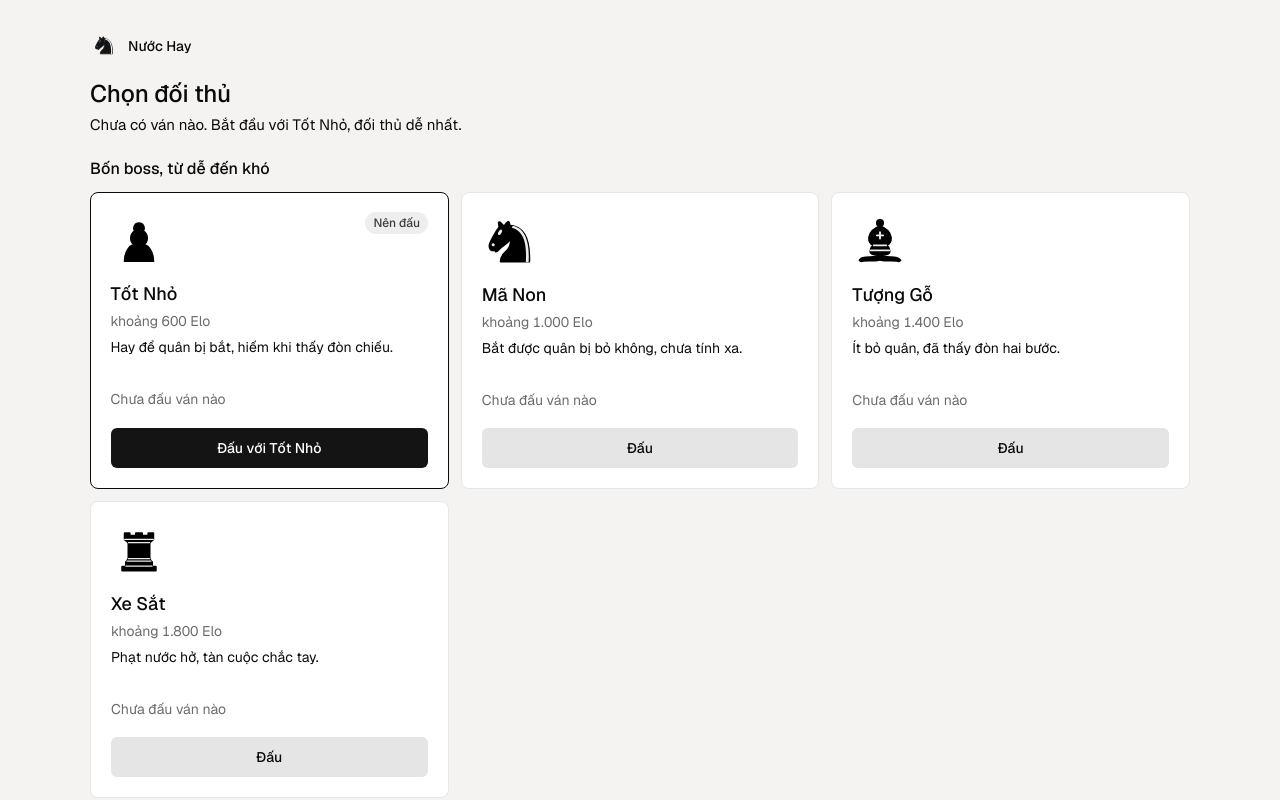
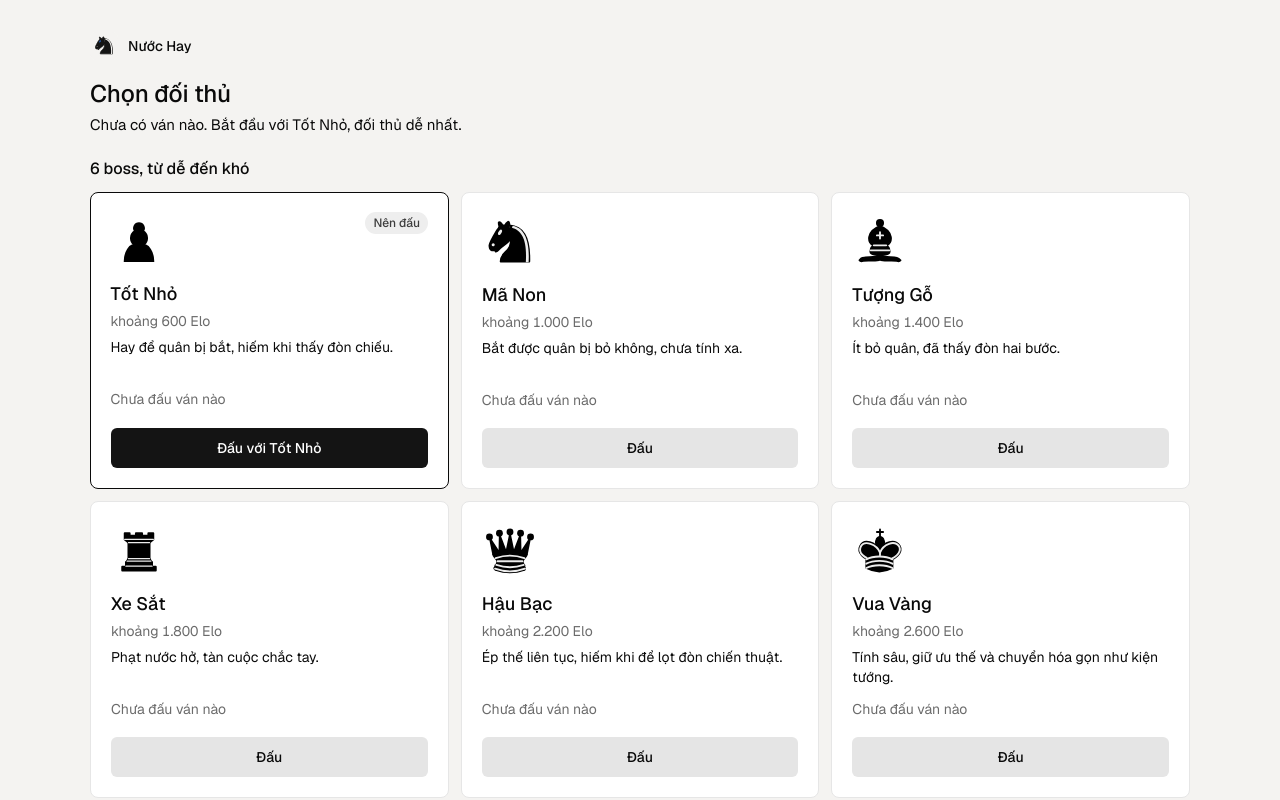
Before and after one commit to vudung1202/SmarterMove, a React (Vite) app in the folder app/: page / in a window 1280 px wide. Shown: the top 800 px of the page. Built offline with nearby package versions, Linux system fonts and the light colour scheme.

Commit message:
Thêm boss Hậu Bạc ~2200 và Vua Vàng ~2600, hiệu chỉnh bằng tự đấu; màn chọn 6 boss

```diff
--- a/app/src/bosses.ts
+++ b/app/src/bosses.ts
@@ -27,6 +27,10 @@ export const BOSSES: Boss[] = [
     options: { 'Skill Level': 20, UCI_LimitStrength: true, UCI_Elo: 1400 }, go: 'depth 12 movetime 800', minDelayMs: 700 },
   { id: 'xe-sat', name: 'Xe Sắt', elo: 1800, piece: 'bR', style: 'Phạt nước hở, tàn cuộc chắc tay.',
     options: { 'Skill Level': 20, UCI_LimitStrength: true, UCI_Elo: 1800 }, go: 'depth 14 movetime 900', minDelayMs: 600 },
+  { id: 'hau-bac', name: 'Hậu Bạc', elo: 2200, piece: 'bQ', style: 'Ép thế liên tục, hiếm khi để lọt đòn chiến thuật.',
+    options: { 'Skill Level': 20, UCI_LimitStrength: true, UCI_Elo: 2200 }, go: 'depth 16 movetime 1200', minDelayMs: 500 },
+  { id: 'vua-vang', name: 'Vua Vàng', elo: 2600, piece: 'bK', style: 'Tính sâu, giữ ưu thế và chuyển hóa gọn như kiện tướng.',
+    options: { 'Skill Level': 20, UCI_LimitStrength: true, UCI_Elo: 2600 }, go: 'depth 18 movetime 1500', minDelayMs: 500 },
 ];
 
 export const bossById = (id: string) => BOSSES.find((b) => b.id === id) ?? BOSSES[1];
--- a/app/src/screens/Bench.tsx
+++ b/app/src/screens/Bench.tsx
@@ -11,7 +11,8 @@ interface Row { id: string; label: string; target: string; value: string; status
 const nf = (d: number) => new Intl.NumberFormat('vi', { minimumFractionDigits: d, maximumFractionDigits: d });
 
 // Mục tiêu Mốc 1 (đo trên iPhone 14 Pro Max)
-const BOSS_MAX_MS = 1000;
+// Boss đi nước: không chậm hơn trần thời gian của chính nó (lệnh go … movetime N) quá 200 ms
+const bossMaxMs = (go: string) => Number(/movetime (\d+)/.exec(go)?.[1] ?? 1000) + 200;
 const HINT_MIN_DEPTH = 12; // shortcut: ngưỡng tạm, chỉnh sau khi so chất lượng gợi ý
 const REVIEW_MAX_MS = 30000;
 const REVIEW_GO = 'depth 12 movetime 300'; // trần 300 ms/thế cờ để máy chậm vẫn xong trong ~25 giây
@@ -28,7 +29,7 @@ const PROBES = [10, 40, 70].map((i) => positions[i]);
 const initialRows = (): Row[] => [
   { id: 'load', label: 'Tải engine', target: 'Ghi lại', value: '', status: 'wait' },
   { id: 'nps', label: 'Tốc độ tính (2 giây)', target: 'Ghi lại', value: '', status: 'wait' },
-  ...BOSSES.map((b) => ({ id: b.id, label: `${b.name} đi nước`, target: `≤ ${secs(BOSS_MAX_MS)}`, value: '', status: 'wait' as Status })),
+  ...BOSSES.map((b) => ({ id: b.id, label: `${b.name} đi nước`, target: `≤ ${secs(bossMaxMs(b.go))}`, value: '', status: 'wait' as Status })),
   { id: 'hint', label: 'Gợi ý: độ sâu trong 1,5 giây', target: `≥ ${HINT_MIN_DEPTH}`, value: '', status: 'wait' },
   { id: 'review', label: 'Review 40 nước (tối đa 300 ms/thế cờ)', target: `≤ ${secs(REVIEW_MAX_MS)}`, value: '', status: 'wait' },
 ];
@@ -57,7 +58,7 @@ export function Bench() {
         const ms: number[] = [];
         for (const f of PROBES) ms.push((await engine.search(f, b.options, b.go)).ms);
         const max = Math.max(...ms), avg = ms.reduce((a, x) => a + x, 0) / ms.length;
-        set(b.id, `TB ${secs(avg)}, chậm nhất ${secs(max)}`, max <= BOSS_MAX_MS ? 'ok' : 'bad');
+        set(b.id, `TB ${secs(avg)}, chậm nhất ${secs(max)}`, max <= bossMaxMs(b.go) ? 'ok' : 'bad');
       }
 
       set('hint', 'đang đo…', 'run');
--- a/app/src/screens/Home.tsx
+++ b/app/src/screens/Home.tsx
@@ -97,7 +97,7 @@ export function Home() {
       )}
 
       <section className="bosses-sec" aria-labelledby="bosses-h">
-        <h2 id="bosses-h" className="sec-h">Bốn boss, từ dễ đến khó</h2>
+        <h2 id="bosses-h" className="sec-h">{BOSSES.length} boss, từ dễ đến khó</h2>
         <div className="bosses">
           {BOSSES.map((b) => {
             const r = record(games, b.id), isRec = b === rec;
```
Also changed, not shown: 2 other files (tests, documents, lock files or other folders).
